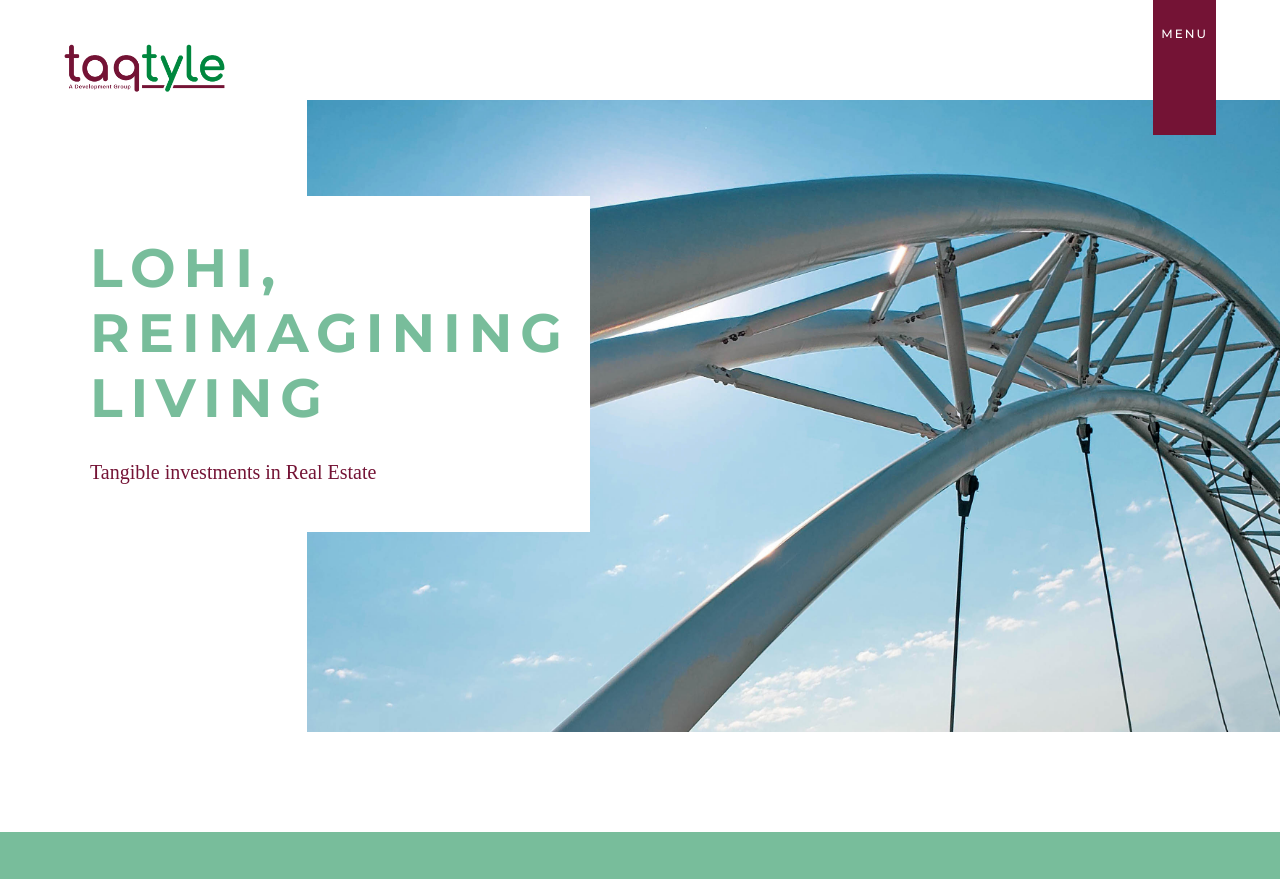
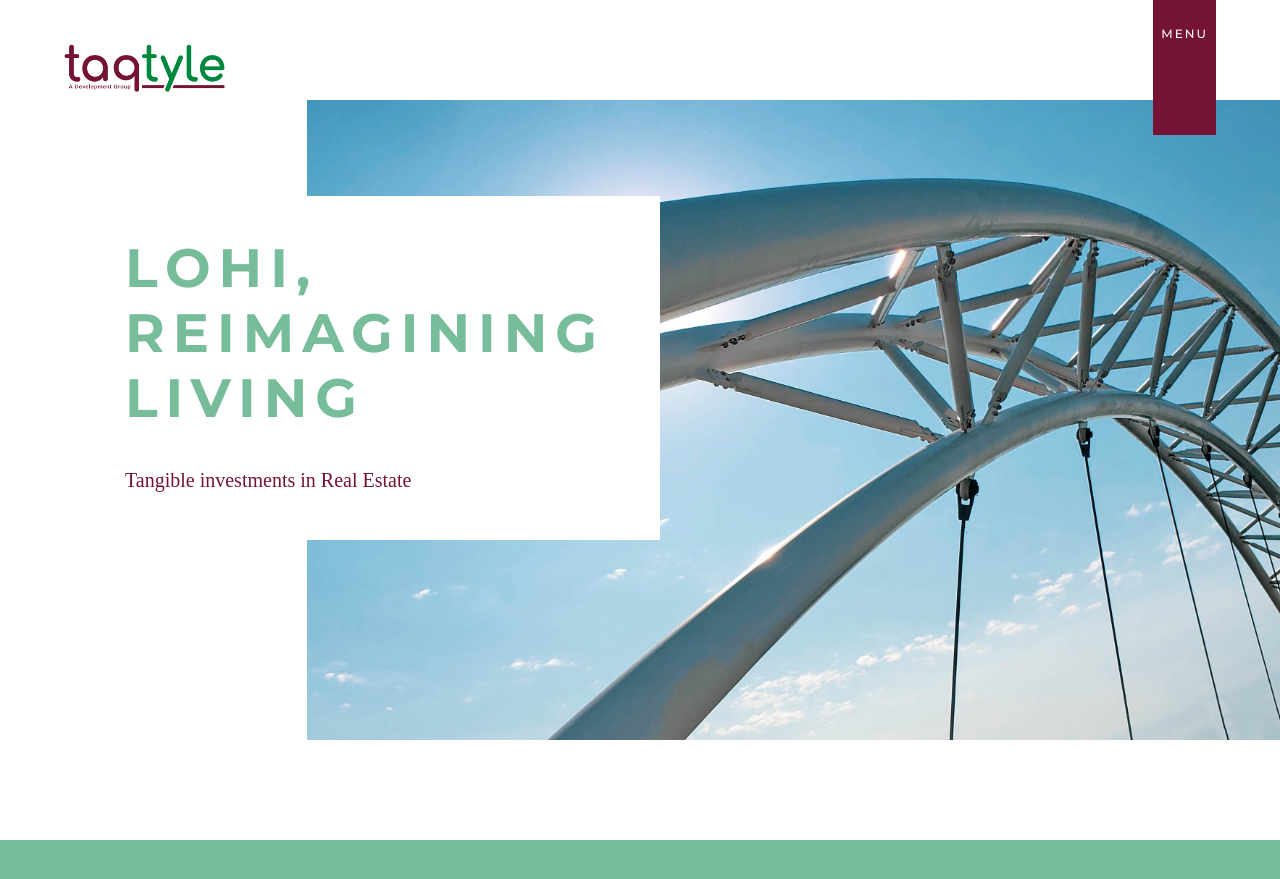
Before and after one commit to mesabafinance/taqtyle.com, a Jekyll site: the page built from index.html, in a window 1280 px wide and 900 px high. Shown: the top 879 px of the window. Built offline with Jekyll 4.4.1, drawn with Linux system fonts in a browser that asks for light colours; some web fonts are replaced.

```diff
--- a/assets/css/_sass/_home.scss
+++ b/assets/css/_sass/_home.scss
@@ -36,14 +36,14 @@
     .bg-white {
         padding: 40px 20px;
         @media (min-width: 762px) {
-            // padding: 100px 70px 100px 0;
+            padding: 40px 55px;
             margin-top: 6rem;
         }
 
         h3 {
             margin-top: 10px;
             @media (min-width: 762px) {
-                margin-top: 30px;
+                margin-top: 38px;
             }
 
         }
--- a/team.html
+++ b/team.html
@@ -27,12 +27,12 @@
             {% assign test = forloop.index|modulo: 2 %}
             {% if forloop.index == 3 %}<h2 class="partners">Partners</h2>{% endif %}
             <div class="row pb-5 mb-5">
-                <div class="col-lg-7 bg-white p-5">
+                <div class="col-lg-7 bg-white p-sm-5">
                     <div class="m-5">
                         <h4 class="mb-0">{{i.name}}</h4>
                         <p class="text-dark font-weight-bold">{{i.role}}</p>
                         <p class="mt-4">{{i.text}}</p>
-                        <a href="{{i.website}}">{{i.website}}</a>
+                        <p><a href="{{i.website}}">{{i.website-name}}</a></p>
                     </div>
                 </div>
                 <div class="col-lg-5 team-photo{% if test == 0 %} order-sm-first{% endif %}" style="background-image: url({{i.img}});"></div>
```
Also changed, not shown: _data/general.yml (+7 -4 lines), 5 other files.
